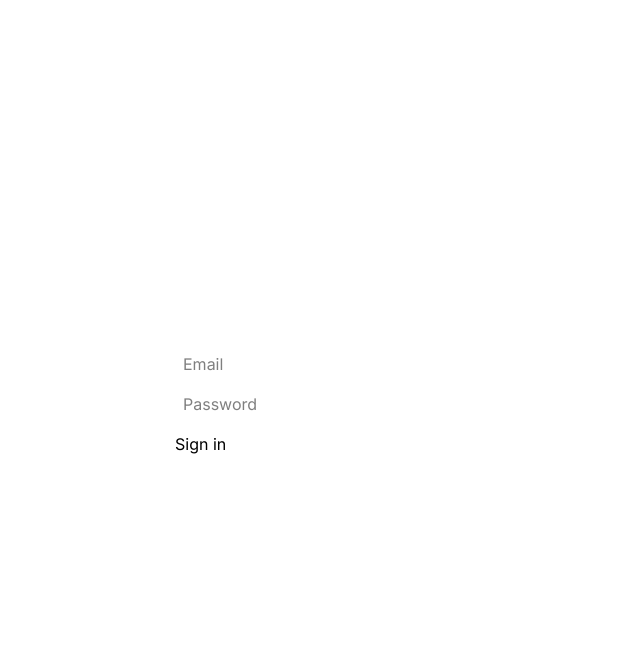
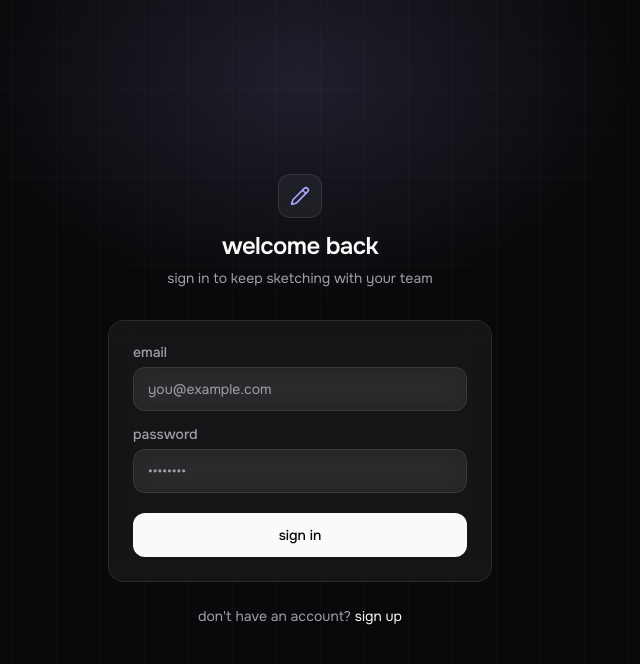
Before and after one commit to PDGamerSG/Exciladraw, a Next.js app in the folder apps/exciladraw-frontend/: page /signin in a window 1280 px wide. Shown: the top 664 px of the page, without its empty margins (340-980 px from the left). Built offline with nearby package versions, Linux system fonts and the light colour scheme.

Commit message:
Redesigned the signin page ui

```diff
--- a/apps/exciladraw-frontend/components/AuthPage.tsx
+++ b/apps/exciladraw-frontend/components/AuthPage.tsx
@@ -1,49 +1,149 @@
 "use client";
+
 import { HTTP_BACKEND } from "@/config";
 import axios from "axios";
+import Link from "next/link";
 import { useRouter } from "next/navigation";
-import { useRef } from "react";
+import { FormEvent, useState } from "react";
+import { Loader2, Pencil } from "lucide-react";
+import { Input } from "@/components/ui/input";
+import { Label } from "@/components/ui/label";
+import { onest } from "@/lib/fonts";
+import { cn } from "@/lib/utils";
 
-export function AuthPage({isSignin}:{
-    isSignin: boolean
-} ){
+export function AuthPage({ isSignin }: { isSignin: boolean }) {
     const router = useRouter();
-    const usernameRef = useRef<HTMLInputElement>(null)
-    const passwordRef = useRef<HTMLInputElement>(null)
-    const nameRef = useRef<HTMLInputElement>(null)
-    return <div className="w-screen h-screen flex justify-center items-center">
-        <div className="p-6 m-2 bg-white rounded">
-            <div className="p-2">
-                <input ref={usernameRef} type="text" placeholder="Email"></input>
-            </div>
-            <div className="p-2">
-                <input ref={passwordRef} placeholder="Password" type="password"></input>
-            </div>
-            {!isSignin && (
-                <div className="p-2">
-                    <input ref={nameRef} type="text" placeholder="Name"></input>
+    const [name, setName] = useState("");
+    const [username, setUsername] = useState("");
+    const [password, setPassword] = useState("");
+    const [loading, setLoading] = useState(false);
+    const [error, setError] = useState("");
+
+    async function handleSubmit(e: FormEvent) {
+        e.preventDefault();
+        setError("");
+        setLoading(true);
+        try {
+            if (isSignin) {
+                const res = await axios.post(`${HTTP_BACKEND}/signin`, {
+                    username,
+                    password
+                });
+                localStorage.setItem("token", res.data.token);
+                router.push("/room");
+            } else {
+                await axios.post(`${HTTP_BACKEND}/signup`, {
+                    username,
+                    password,
+                    name
+                });
+                router.push("/signin");
+            }
+        } catch (err: any) {
+            setError(
+                err?.response?.data?.message ??
+                    (isSignin ? "could not sign you in. check your details." : "could not create your account. try again.")
+            );
+        } finally {
+            setLoading(false);
+        }
+    }
+
+    return (
+        <div
+            className={cn(
+                onest.className,
+                "dark relative flex min-h-screen w-full items-center justify-center overflow-hidden bg-background px-4 text-foreground"
+            )}
+        >
+            {/* ambient glow */}
+            <div className="pointer-events-none absolute -top-40 left-1/2 h-[480px] w-[720px] -translate-x-1/2 rounded-full bg-[radial-gradient(ellipse_at_center,rgba(168,165,255,0.14),transparent_65%)]" />
+            <div className="pointer-events-none absolute inset-0 bg-[linear-gradient(rgba(255,255,255,0.015)_1px,transparent_1px),linear-gradient(90deg,rgba(255,255,255,0.015)_1px,transparent_1px)] bg-[size:44px_44px]" />
+
+            <div className="relative w-full max-w-sm">
+                {/* brand */}
+                <div className="mb-8 flex flex-col items-center gap-3">
+                    <div className="flex h-11 w-11 items-center justify-center rounded-xl border border-primary/10 bg-foreground/5 backdrop-blur-md">
+                        <Pencil className="h-5 w-5 text-[#a8a5ff]" />
+                    </div>
+                    <div className="text-center">
+                        <h1 className="text-2xl font-semibold tracking-tight">
+                            {isSignin ? "welcome back" : "create your account"}
+                        </h1>
+                        <p className="mt-1.5 text-sm text-muted-foreground">
+                            {isSignin
+                                ? "sign in to keep sketching with your team"
+                                : "start sketching with your team in seconds"}
+                        </p>
+                    </div>
                 </div>
-            )}
-            <div className="pt-2">
-                <button onClick={async () =>{
-                    if(isSignin){
-                        const res = await axios.post(`${HTTP_BACKEND}/signin`,{
-                            username:usernameRef.current?.value,
-                            password:passwordRef.current?.value
-                        })
-                        localStorage.setItem("token", res.data.token)
-                        router.push("/room")
-                    }
-                    else{
-                        await axios.post(`${HTTP_BACKEND}/signup`,{
-                            username:usernameRef.current?.value,
-                            password:passwordRef.current?.value,
-                            name:nameRef.current?.value
-                        })
-                        router.push("/signin")
-                    }
-                }}>{isSignin ? "Sign in" : "Sign up"}</button>
+
+                <form
+                    onSubmit={handleSubmit}
+                    className="flex flex-col gap-4 rounded-2xl border border-primary/10 bg-foreground/5 p-6 backdrop-blur-md"
+                >
+                    {!isSignin && (
+                        <div className="flex flex-col gap-2">
+                            <Label htmlFor="name">name</Label>
+                            <Input
+                                id="name"
+                                type="text"
+                                placeholder="your name"
+                                value={name}
+                                onChange={(e) => setName(e.target.value)}
+                                required
+                            />
+                        </div>
+                    )}
+                    <div className="flex flex-col gap-2">
+                        <Label htmlFor="email">email</Label>
+                        <Input
+                            id="email"
+                            type="email"
+                            placeholder="you@example.com"
+                            value={username}
+                            onChange={(e) => setUsername(e.target.value)}
+                            required
+                        />
+                    </div>
+                    <div className="flex flex-col gap-2">
+                        <Label htmlFor="password">password</Label>
+                        <Input
+                            id="password"
+                            type="password"
+                            placeholder="••••••••"
+                            value={password}
+                            onChange={(e) => setPassword(e.target.value)}
+                            required
+                        />
+                    </div>
+
+                    {error && (
+                        <p className="rounded-xl border border-destructive/20 bg-destructive/10 px-3.5 py-2.5 text-sm text-red-400">
+                            {error}
+                        </p>
+                    )}
+
+                    <button
+                        type="submit"
+                        disabled={loading}
+                        className="mt-1 inline-flex h-11 w-full items-center justify-center gap-2 rounded-xl bg-foreground text-sm font-medium text-background transition-all duration-300 ease-[cubic-bezier(0.45,0.05,0.55,0.95)] hover:bg-foreground/85 disabled:cursor-not-allowed disabled:opacity-50"
+                    >
+                        {loading && <Loader2 className="h-4 w-4 animate-spin" />}
+                        {isSignin ? "sign in" : "sign up"}
+                    </button>
+                </form>
+
+                <p className="mt-6 text-center text-sm text-muted-foreground">
+                    {isSignin ? "don't have an account? " : "already have an account? "}
+                    <Link
+                        href={isSignin ? "/signup" : "/signin"}
+                        className="text-foreground underline-offset-4 transition-colors hover:underline"
+                    >
+                        {isSignin ? "sign up" : "sign in"}
+                    </Link>
+                </p>
             </div>
         </div>
-    </div>
+    );
 }
--- /dev/null
+++ b/apps/exciladraw-frontend/components/ui/input.tsx
@@ -0,0 +1,22 @@
+import * as React from "react";
+
+import { cn } from "@/lib/utils";
+
+const Input = React.forwardRef<HTMLInputElement, React.ComponentProps<"input">>(
+  ({ className, type, ...props }, ref) => {
+    return (
+      <input
+        type={type}
+        className={cn(
+          "flex h-11 w-full rounded-xl border border-primary/10 bg-foreground/5 px-3.5 py-2 text-base text-foreground backdrop-blur-md transition-all duration-300 ease-[cubic-bezier(0.45,0.05,0.55,0.95)] placeholder:text-muted-foreground hover:border-primary/20 focus-visible:border-primary/30 focus-visible:outline-none disabled:cursor-not-allowed disabled:opacity-50 md:text-sm",
+          className
+        )}
+        ref={ref}
+        {...props}
+      />
+    );
+  }
+);
+Input.displayName = "Input";
+
+export { Input };
--- /dev/null
+++ b/apps/exciladraw-frontend/components/ui/label.tsx
@@ -0,0 +1,20 @@
+import * as React from "react";
+
+import { cn } from "@/lib/utils";
+
+const Label = React.forwardRef<
+  HTMLLabelElement,
+  React.LabelHTMLAttributes<HTMLLabelElement>
+>(({ className, ...props }, ref) => (
+  <label
+    ref={ref}
+    className={cn(
+      "text-sm font-medium leading-none text-muted-foreground peer-disabled:cursor-not-allowed peer-disabled:opacity-70",
+      className
+    )}
+    {...props}
+  />
+));
+Label.displayName = "Label";
+
+export { Label };
--- /dev/null
+++ b/apps/exciladraw-frontend/lib/fonts.ts
@@ -0,0 +1,7 @@
+import { Onest } from "next/font/google";
+
+export const onest = Onest({
+  subsets: ["latin"],
+  variable: "--font-onest",
+  display: "swap",
+});
```
